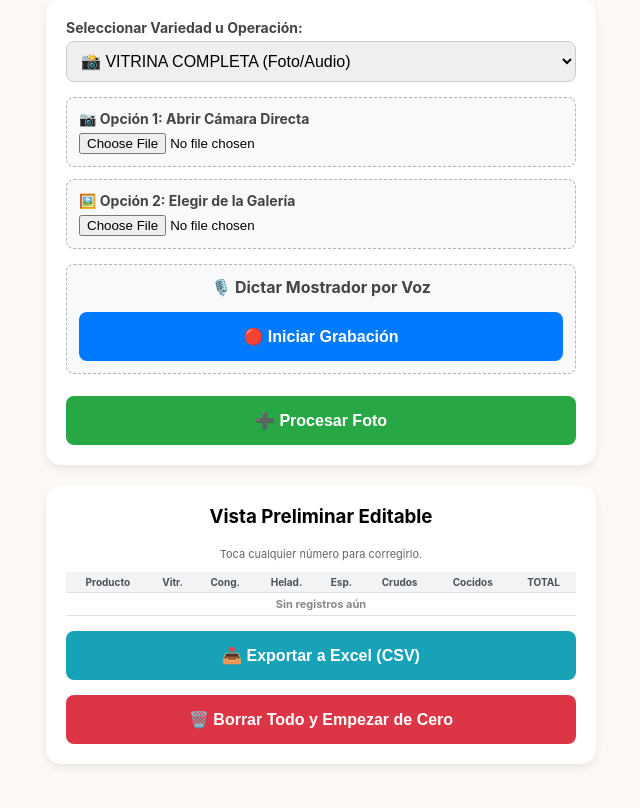
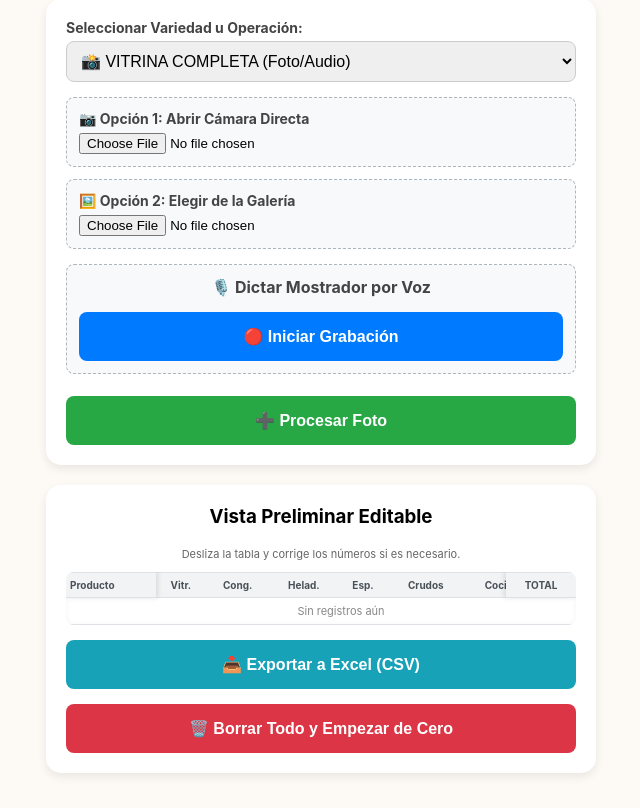
Before and after one commit to alfapar64-code/Inventario, a Flask app: page / in a window 1280 px wide. Shown: the part 85-893 px from the top of the page, without its empty margins (319-959 px from the left). Before the commit the page ends 851 px from the top, so only its background shows below. Run offline with Flask 3, Linux system fonts and the light colour scheme; some libraries are stand-ins or nearby versions.

Commit message:
Actualizar index.html

```diff
--- a/templates/index.html
+++ b/templates/index.html
@@ -17,14 +17,24 @@
         .btn-reintentar { background: #ffc107; color: #000; margin-top: 5px; display: none; }
         .btn-exportar { background: #17a2b8; margin-top: 15px; }
         .file-box { background: #f8f9fa; padding: 12px; border-radius: 8px; margin-bottom: 12px; border: 1px dashed #adb5bd; }
-        .table-responsive { overflow-x: auto; margin-top: 10px; }
-        table { width: 100%; border-collapse: collapse; font-size: 11px; min-width: 500px;}
-        th, td { padding: 4px; text-align: center; border-bottom: 1px solid #dee2e6; vertical-align: middle;}
-        th { background-color: #f1f3f5; color: #495057; font-size: 10px;}
-        td:first-child { text-align: left; font-weight: bold; }
-        .total-cell { font-weight: bold; color: #28a745; font-size: 13px; background: #e9ecef;}
 
-        .edit-input { width: 100%; min-width: 35px; padding: 6px 2px; border: 1px solid #ced4da; border-radius: 4px; text-align: center; font-size: 13px; box-sizing: border-box; background-color: #fff; color: #333; }
+        /* Configuración de la tabla con Scroll */
+        .table-responsive { overflow-x: auto; margin-top: 10px; border-radius: 8px; box-shadow: inset 0 0 5px rgba(0,0,0,0.05); }
+        table { width: 100%; border-collapse: separate; border-spacing: 0; font-size: 11px; min-width: 550px; }
+        th, td { padding: 6px 4px; text-align: center; border-bottom: 1px solid #dee2e6; vertical-align: middle; }
+        th { background-color: #f1f3f5; color: #495057; font-size: 10px; border-top: 1px solid #dee2e6; }
+
+        /* COLUMNAS FLOTANTES (El truco mágico) */
+        .sticky-col-left { position: sticky; left: 0; background-color: white; z-index: 2; box-shadow: 2px 0 5px rgba(0,0,0,0.1); text-align: left; font-weight: bold; }
+        .sticky-col-right { position: sticky; right: 0; background-color: #e9ecef; z-index: 2; box-shadow: -2px 0 5px rgba(0,0,0,0.1); }
+
+        /* Asegurar que las cabeceras flotantes queden por encima */
+        thead th.sticky-col-left, thead th.sticky-col-right { background-color: #f1f3f5; z-index: 3; }
+        tfoot td.sticky-col-left, tfoot td.sticky-col-right { background-color: #d4edda; z-index: 3; }
+
+        .total-cell { font-weight: bold; color: #28a745; font-size: 14px; }
+
+        .edit-input { width: 100%; min-width: 40px; padding: 8px 2px; border: 1px solid #ced4da; border-radius: 4px; text-align: center; font-size: 14px; box-sizing: border-box; background-color: #fff; color: #333; }
         .edit-input:focus { border-color: #80bdff; outline: none; background-color: #e6f2ff; }
 
         .tfoot-row td { background-color: #d4edda; font-weight: bold; color: #155724; font-size: 14px; }
@@ -150,19 +160,19 @@
 
     <div class="card">
         <h3 style="margin-top: 0; text-align: center;">Vista Preliminar Editable</h3>
-        <p style="text-align: center; font-size: 11px; color: #666;">Toca cualquier número para corregirlo.</p>
+        <p style="text-align: center; font-size: 11px; color: #666;">Desliza la tabla y corrige los números si es necesario.</p>
         <div class="table-responsive">
             <table id="tablaResultados">
                 <thead>
                     <tr>
-                        <th>Producto</th>
+                        <th class="sticky-col-left">Producto</th>
                         <th>Vitr.</th>
                         <th>Cong.</th>
                         <th>Helad.</th>
                         <th>Esp.</th>
                         <th>Crudos</th>
                         <th>Cocidos</th>
-                        <th>TOTAL</th>
+                        <th class="sticky-col-right">TOTAL</th>
                     </tr>
                 </thead>
                 <tbody id="tablaBody">
@@ -240,19 +250,30 @@
                     sumas.crudos += loc.crudos; sumas.cocidos += loc.cocidos;
                     sumas.totalGeneral += total;
                     const tr = document.createElement('tr');
-                    tr.innerHTML = `<td>${sabor}</td>
+                    tr.innerHTML = `
+                        <td class="sticky-col-left">${sabor}</td>
                         <td><input type="number" class="edit-input" value="${loc.mostrador}" onchange="editarCelda('${sabor}', 'mostrador', this.value)"></td>
                         <td><input type="number" class="edit-input" value="${loc.congelador}" onchange="editarCelda('${sabor}', 'congelador', this.value)"></td>
                         <td><input type="number" class="edit-input" value="${loc.heladera}" onchange="editarCelda('${sabor}', 'heladera', this.value)"></td>
                         <td><input type="number" class="edit-input" value="${loc.espera}" onchange="editarCelda('${sabor}', 'espera', this.value)"></td>
                         <td><input type="number" class="edit-input" value="${loc.crudos}" onchange="editarCelda('${sabor}', 'crudos', this.value)"></td>
                         <td><input type="number" class="edit-input" value="${loc.cocidos}" onchange="editarCelda('${sabor}', 'cocidos', this.value)"></td>
-                        <td class="total-cell">${total}</td>`;
+                        <td class="sticky-col-right total-cell">${total}</td>`;
                     tbody.appendChild(tr);
                 }
             }
             if (hayDatos) {
-                tfoot.innerHTML = `<tr class="tfoot-row"><td style="text-align: right;">TOTAL:</td><td>${sumas.mostrador}</td><td>${sumas.congelador}</td><td>${sumas.heladera}</td><td>${sumas.espera}</td><td>${sumas.crudos}</td><td>${sumas.cocidos}</td><td>${sumas.totalGeneral}</td></tr>`;
+                tfoot.innerHTML = `
+                    <tr class="tfoot-row">
+                        <td class="sticky-col-left" style="text-align: right;">TOTAL:</td>
+                        <td>${sumas.mostrador}</td>
+                        <td>${sumas.congelador}</td>
+                        <td>${sumas.heladera}</td>
+                        <td>${sumas.espera}</td>
+                        <td>${sumas.crudos}</td>
+                        <td>${sumas.cocidos}</td>
+                        <td class="sticky-col-right">${sumas.totalGeneral}</td>
+                    </tr>`;
             } else {
                 tbody.innerHTML = `<tr><td colspan="8" style="text-align: center; color: #888;">Sin registros aún</td></tr>`;
             }
@@ -266,7 +287,9 @@
             let csv = '\uFEFFProducto;Vitrina;Congelador;Heladera;Espera;Crudos;Cocidos;TOTAL\n';
             for (const [sabor, loc] of Object.entries(inventario)) {
                 const total = loc.mostrador + loc.congelador + loc.heladera + loc.espera + loc.crudos + loc.cocidos;
-                if (total > 0) csv += `${sabor};${loc.mostrador};${loc.congelador};${loc.heladera};${loc.espera};${loc.crudos};${loc.cocidos};${total}\n`;
+                if (total > 0 || loc.mostrador>0 || loc.congelador>0 || loc.heladera>0 || loc.espera>0 || loc.crudos>0 || loc.cocidos>0) {
+                    csv += `${sabor};${loc.mostrador};${loc.congelador};${loc.heladera};${loc.espera};${loc.crudos};${loc.cocidos};${total}\n`;
+                }
             }
             const blob = new Blob([csv], { type: 'text/csv;charset=utf-8;' });
             const link = document.createElement("a");
```
